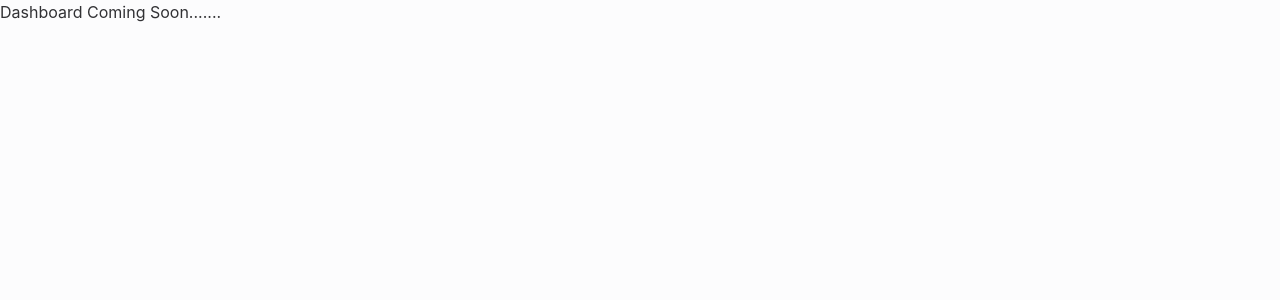
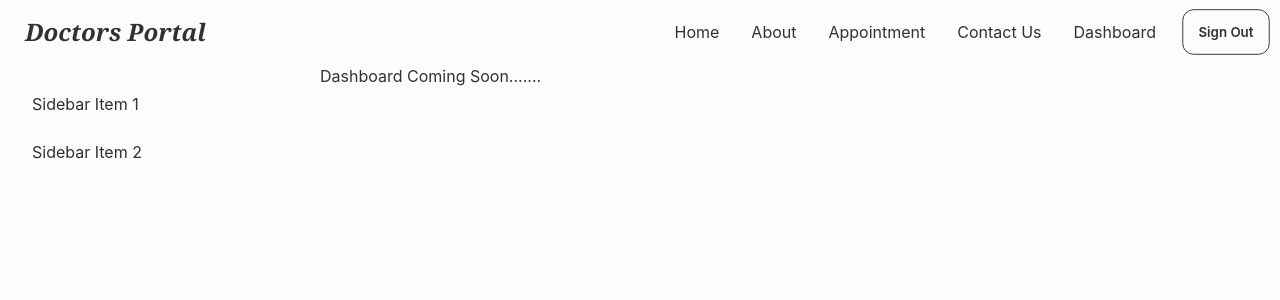
Before and after one commit to Masud-Ahmed35/doctors-portal-client, a React (Create React App) app: page /dashboard in a window 1280 px wide. Shown: the top 300 px of the page. Built offline with nearby package versions, Linux system fonts and the light colour scheme; no server answers; sample sign-in values are in the browser's storage.

Commit message:
add drawer

```diff
--- /dev/null
+++ b/src/Layouts/DashboardLayout.js
@@ -0,0 +1,26 @@
+import React from 'react';
+import { Outlet } from 'react-router-dom';
+import NavBar from '../Pages/Shared/NavBar/NavBar';
+
+const DashboardLayout = () => {
+    return (
+        <div>
+            <NavBar></NavBar>
+            <div className="drawer drawer-mobile">
+                <input id="dashboard-drawer" type="checkbox" className="drawer-toggle" />
+                <div className="drawer-content">
+                    <Outlet></Outlet>
+                </div>
+                <div className="drawer-side">
+                    <label htmlFor="dashboard-drawer" className="drawer-overlay"></label>
+                    <ul className="menu p-4 w-80 bg-base-100 text-base-content">
+                        <li><a>Sidebar Item 1</a></li>
+                        <li><a>Sidebar Item 2</a></li>
+                    </ul>
+                </div>
+            </div>
+        </div>
+    );
+};
+
+export default DashboardLayout;
--- a/src/Pages/Shared/NavBar/NavBar.js
+++ b/src/Pages/Shared/NavBar/NavBar.js
@@ -36,7 +36,7 @@
                     <label tabIndex={0} className="btn btn-ghost lg:hidden">
                         <svg xmlns="http://www.w3.org/2000/svg" className="h-5 w-5" fill="none" viewBox="0 0 24 24" stroke="currentColor"><path strokeLinecap="round" strokeLinejoin="round" strokeWidth="2" d="M4 6h16M4 12h8m-8 6h16" /></svg>
                     </label>
-                    <ul tabIndex={0} className="menu menu-compact dropdown-content mt-3 p-2 shadow bg-base-100 rounded-box w-52">
+                    <ul tabIndex={1} className="menu menu-compact dropdown-content mt-3 p-2 shadow bg-base-100 rounded-box w-52">
                         {menuItems}
                     </ul>
                 </div>
@@ -47,6 +47,9 @@
                     {menuItems}
                 </ul>
             </div>
+            <label tabIndex={2} htmlFor="dashboard-drawer" className="btn btn-ghost lg:hidden">
+                <svg xmlns="http://www.w3.org/2000/svg" className="h-5 w-5" fill="none" viewBox="0 0 24 24" stroke="currentColor"><path strokeLinecap="round" strokeLinejoin="round" strokeWidth="2" d="M4 6h16M4 12h8m-8 6h16" /></svg>
+            </label>
         </div>
     );
 };
--- a/src/Routes/Routes/Routes.js
+++ b/src/Routes/Routes/Routes.js
@@ -1,4 +1,5 @@
 import { createBrowserRouter } from "react-router-dom";
+import DashboardLayout from "../../Layouts/DashboardLayout";
 import Main from "../../Layouts/Main";
 import Appointment from "../../Pages/AppointmentPage/Appointment/Appointment";
 import Dashboard from "../../Pages/Dashboard/Dashboard/Dashboard";
@@ -38,7 +39,14 @@
     },
     {
         path: '/dashboard',
-        element: <PrivateRoutes><Dashboard></Dashboard></PrivateRoutes>,
+        element: <PrivateRoutes><DashboardLayout></DashboardLayout></PrivateRoutes>,
+        errorElement: <ErrorPage></ErrorPage>,
+        children: [
+            {
+                path: '/dashboard',
+                element: <Dashboard></Dashboard>
+            }
+        ]
     }
 ]);
 
```
